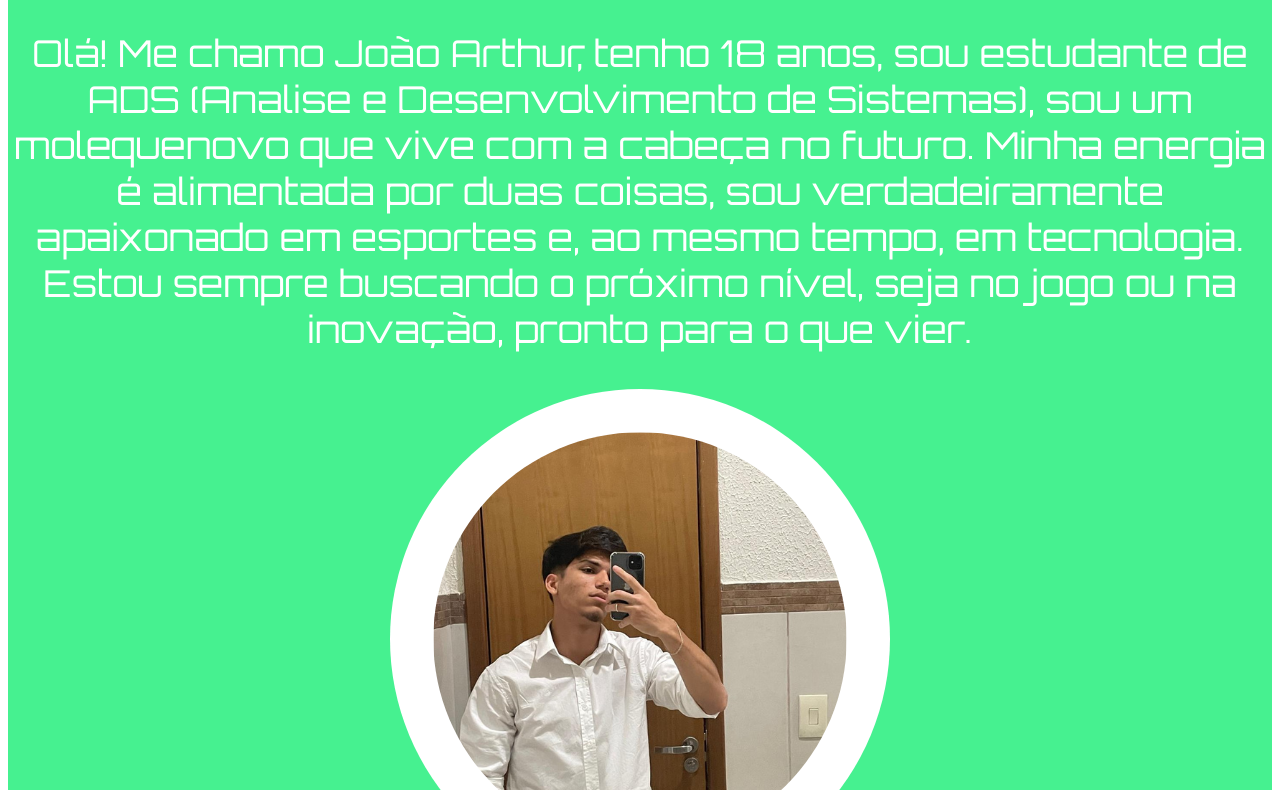
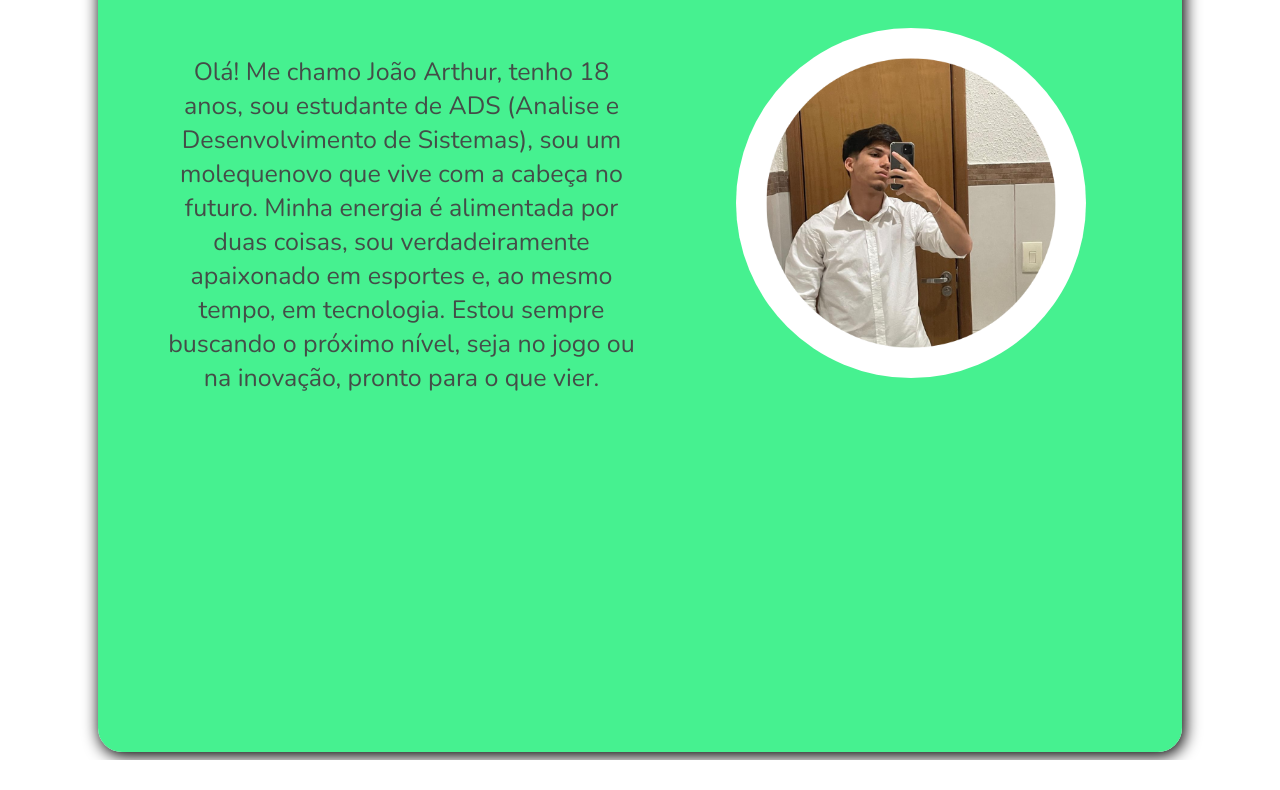
Before and after one commit to JoaoArt2311/_desafio_, a plain HTML site: page home.html in a window 1280 px wide. Shown: the part 711-1501 px from the top of the page. After the commit the page ends 1471 px from the top, so only its background shows below. Drawn offline with nearby package versions, Linux system fonts and the light colour scheme; a web font is replaced by a local one.

Commit message:
atualização nova

```diff
--- a/home.html
+++ b/home.html
@@ -19,19 +19,19 @@
             <a id="Noticias" href="Noticias.html">Noticias</a> <a id="Historia" href="index.html">Historia Android</a> <a id="faleConosco" href="fale_conosco.html">Fale Conosco</a>
         </div>
     </div>
-    <div id="Corpo"></div>
+    <div class="Corpo">
     <div id="navegação">
         <h2 style="margin-top: 15px; margin-bottom: -5px;">Desafio do Android</h2>
         <p id="Citação">" O desafio do android foi uma proposta feita pelo o queridissimo professor Gustavo Guanabara do Curso em Video "</p>
-        <span>
-
-            <h2 id="tituloDescrição">Quem Desenvolveu o Site?</h2>
-            <p id="descrição">Olá! Me chamo João Arthur, tenho 18 anos, sou estudante de ADS (Analise e Desenvolvimento de Sistemas), sou um molequenovo que vive com a cabeça no futuro. Minha energia é alimentada por duas coisas, sou verdadeiramente apaixonado em esportes e, ao mesmo tempo, em tecnologia. Estou sempre buscando o próximo nível, seja no jogo ou na inovação, pronto para o que vier. </p>
+        <h2 id="tituloDescrição">Quem Desenvolveu o Site?</h2>
+        <div class="grid">
+            <div id="descrição">
+                <p id="descrição">Olá! Me chamo João Arthur, tenho 18 anos, sou estudante de ADS (Analise e Desenvolvimento de Sistemas), sou um molequenovo que vive com a cabeça no futuro. Minha energia é alimentada por duas coisas, sou verdadeiramente apaixonado em esportes e, ao mesmo tempo, em tecnologia. Estou sempre buscando o próximo nível, seja no jogo ou na inovação, pronto para o que vier. </p>
+            </div>
                 <picture>
                     <img id="minhaFoto" src="pacote-projeto-d010/imagens/minha_foto.png" alt="E um retrato meu, com um celular de frente para o espelho">
                 </picture>
-
-        </span>
+        </div>
     </div>
 </div>
 
--- a/styleHome.css
+++ b/styleHome.css
@@ -4,6 +4,12 @@
 @import url('https://fonts.googleapis.com/css2?family=Orbitron:wght@400..900&display=swap');
 @import url('https://fonts.googleapis.com/css2?family=Staatliches&display=swap');
 @import url('https://fonts.googleapis.com/css2?family=PT+Serif+Caption:ital@0;1&display=swap');
+@import url('https://fonts.googleapis.com/css2?family=Nunito:ital,wght@0,200..1000;1,200..1000&display=swap');
+
+@font-face {
+    font-family: 'Machinery';
+    src: url(pacote-projeto-d010/fontes/MachineryScript_PERSONAL_USE_ONLY.otf) format(opentype);
+}
 
 h1#cabecalhoPrincipal{
     font-family:"Orbitron", sans-serif;
@@ -11,6 +17,12 @@ h1#cabecalhoPrincipal{
     padding: 10px;
     font-size: 50px;
     color: white;
+
+}
+
+h2#tituloDescrição{
+    font-family: 'Machinery';
+    color: #074622;
 
 }
 
@@ -40,11 +52,23 @@ img#androidDescolado{
     padding-bottom: 30px;
 }
 
+img#minhaFoto{
+    border-radius: 340px;
+    margin-bottom: 350px;
+    width: 350px;
+    height: 350px;
+}
+
 p#Citação{
     font-family: "PT Serif Caption", serif;
     text-shadow: 1px 1px black;
     color: rgb(43, 107, 41);
     font-size: 27px;
+}
+
+p#descrição{
+    font-family: "Nunito", sans-serif;
+    color: #444d48;
 }
 
 div#linksPrincipais{
@@ -70,13 +94,25 @@ div#navegação{
     text-align: center;
     font-size: 37px;
     padding-bottom: 15px;
+    border-radius: 24px;
 }
 
-div#Corpo{
-    margin-left: 15px;
-    margin-right: 15px;
+div#descrição{
+    padding-left: 65px;
+    font-size: 25px;
+    margin-bottom: 316px;
 }
 
-img#minhaFoto{
-    border-radius: 340px;
+div.Corpo{
+    margin-top: 8px;
+    margin-left: 90px;
+    margin-right: 90px;
+    box-shadow:  2px 3px 16px 1px black;
+    border-radius: 24px;
 }
+
+div.grid{
+    display: grid;
+    grid-template-columns: 1fr 1fr;
+    align-items: center;
+}
```
Also changed, not shown: pacote-projeto-d010/READ_BEFORE_ANY_USE.txt (added), pacote-projeto-d010/fontes/MachineryScript_PERSONAL_USE_ONLY.otf (added).
